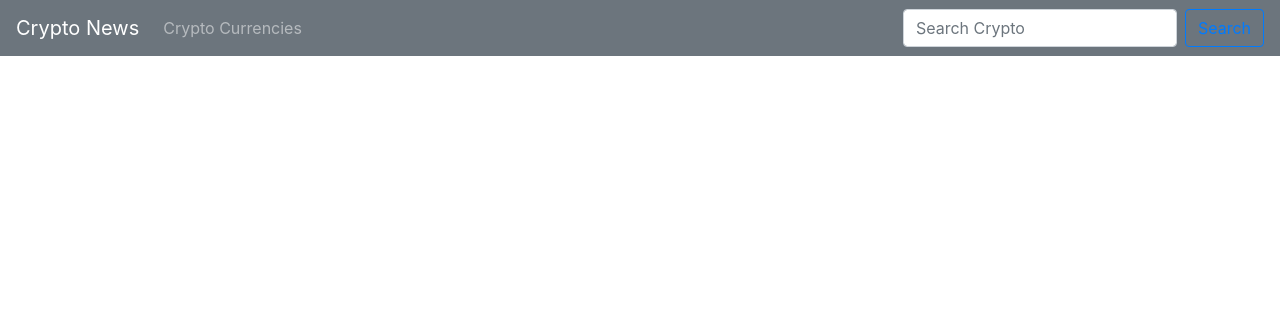
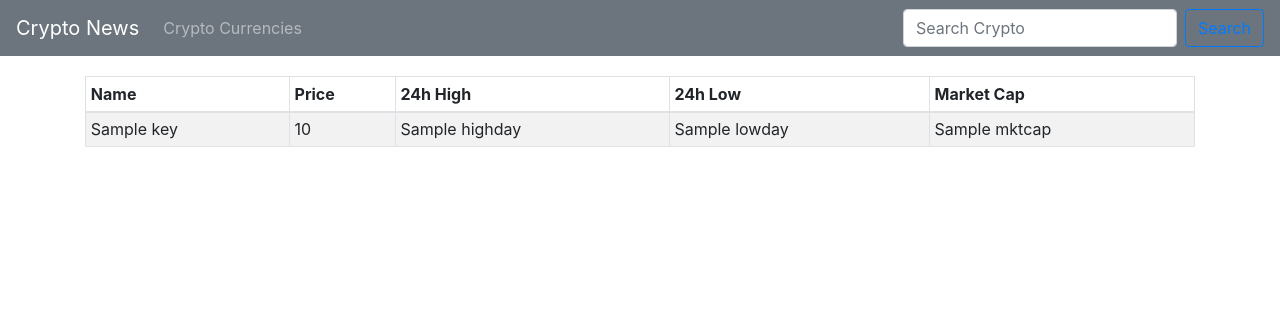
Before and after one commit to Thananjaya/crypto-news-site, a Django app: template cryptonews/templates/cryptonews/costs.html in a window 1280 px wide. Shown: the top 316 px of the page. Run offline with Django 3.2, Linux system fonts and the light colour scheme; the template is opened without the code that fills it: most values are stand-ins (such as "Sample title", 1, 10 or a date in 2020); some libraries are stand-ins or nearby versions.

Commit message:
added price table

```diff
--- a/cryptonews/templates/cryptonews/costs.html
+++ b/cryptonews/templates/cryptonews/costs.html
@@ -2,8 +2,29 @@
 
 {% block content %}
 
-	{% if no_content %}
-		{{ message }}
+	{% if not request.method == 'POST' %}
+		<table class="table table-striped table-bordered table-hover table-sm">
+		  <thead>
+		    <tr>
+		      <th scope="col">Name </th>
+		      <th scope="col">Price</th>
+		      <th scope="col">24h High</th>
+		      <th scope="col">24h Low</th>
+		      <th scope="col">Market Cap</th>
+		    </tr>
+		  </thead>
+	  	<tbody>
+				{% for key,value in price.DISPLAY.items %}
+			    <tr>
+			      <td>{{ key }}</td>
+			      <td>{{ value.USD.PRICE }}</td>
+			      <td>{{ value.USD.HIGHDAY }}</td>
+			      <td>{{ value.USD.LOWDAY }}</td>
+			      <td>{{ value.USD.MKTCAP }}</td>
+			    </tr>
+				{% endfor %}
+		  </tbody>
+		</table>
 	{% else %}
 		{% if request.Response %}
 			Sorry, {{ quote }} doesn't exist. Please Try Again...
```
Also changed, not shown: cryptonews/views.py (+4 -4 lines).
